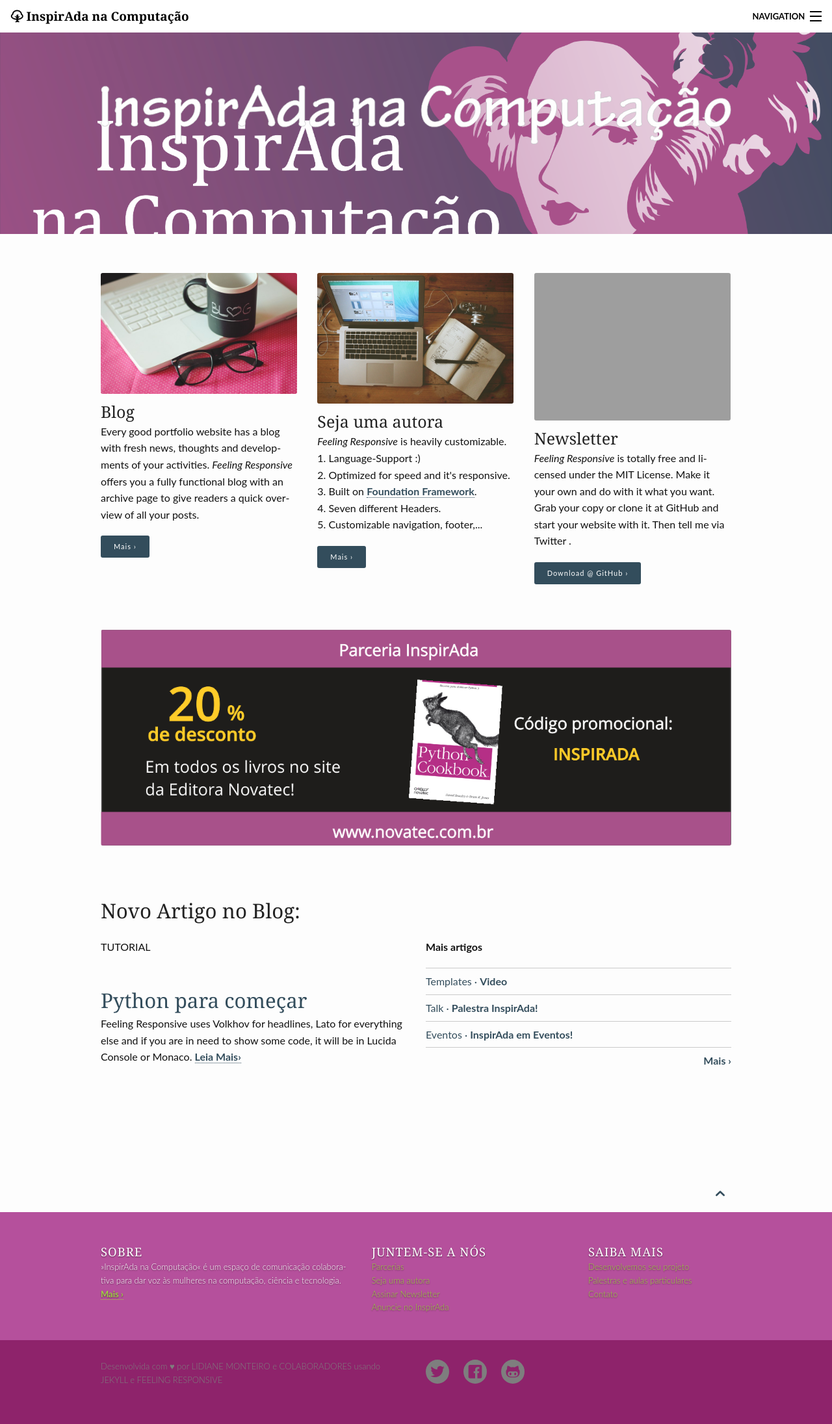
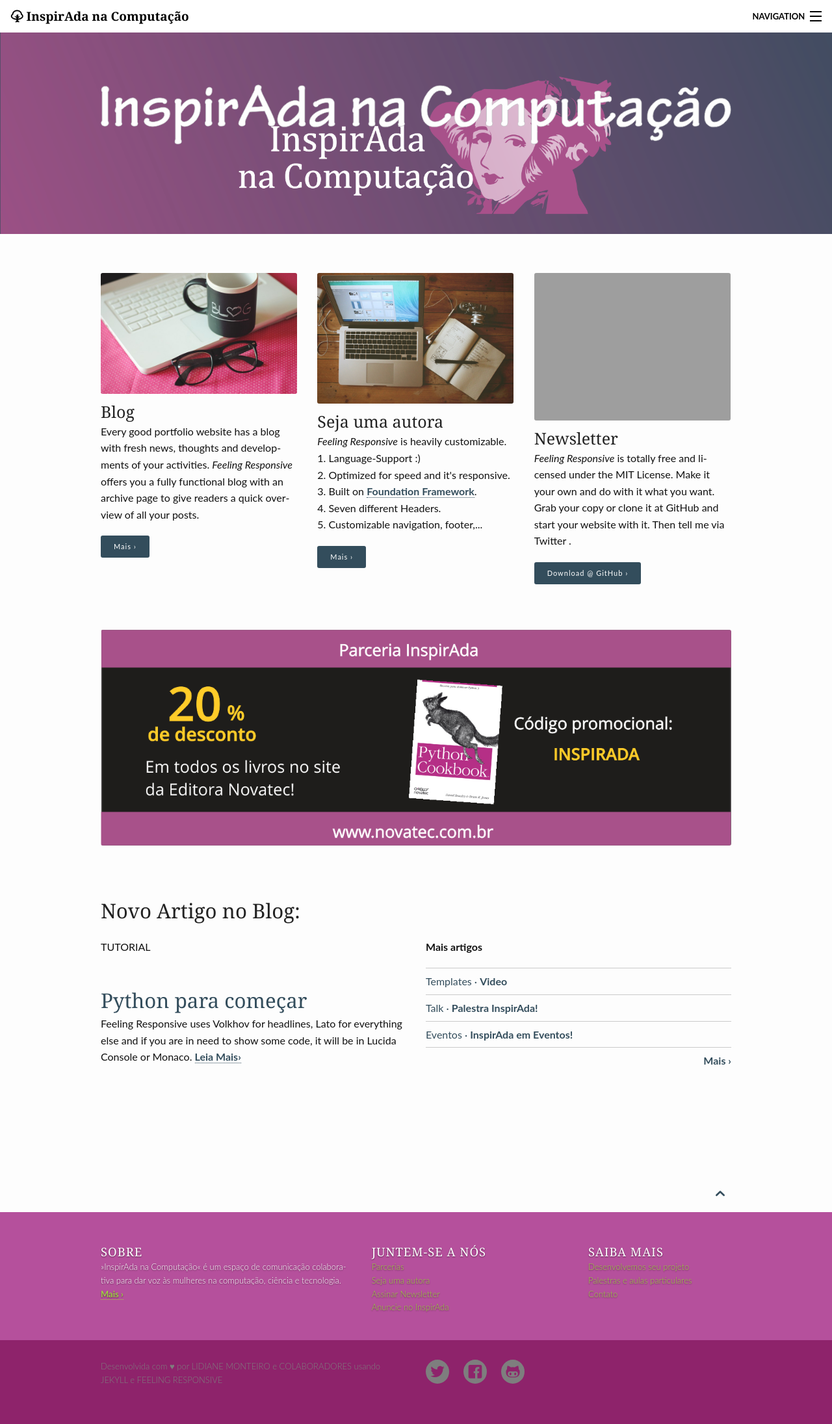
Before and after one commit to inspiradanacomputacao/inspiradanacomputacao.github.io, a Jekyll site: the page built from index.md, in a window 1280 px wide. Shown: the whole page at 65% size. Built offline with Jekyll 4.4.1, drawn with Linux system fonts in a browser that asks for light colours.

Commit message:
testando banner

```diff
--- a/index.md
+++ b/index.md
@@ -7,7 +7,7 @@
 layout: frontpage
 title: "InspirAda na Computação"
 header:
-   image_fullwidth: "banner_principal.png"
+   image_fullwidth: "banner_teste.png"
 widget-1:
     title: "Blog"
     url: 'https://inspiradanacomputacao.github.io/blog/'
```
Also changed, not shown: images/banner_teste.png (added).
